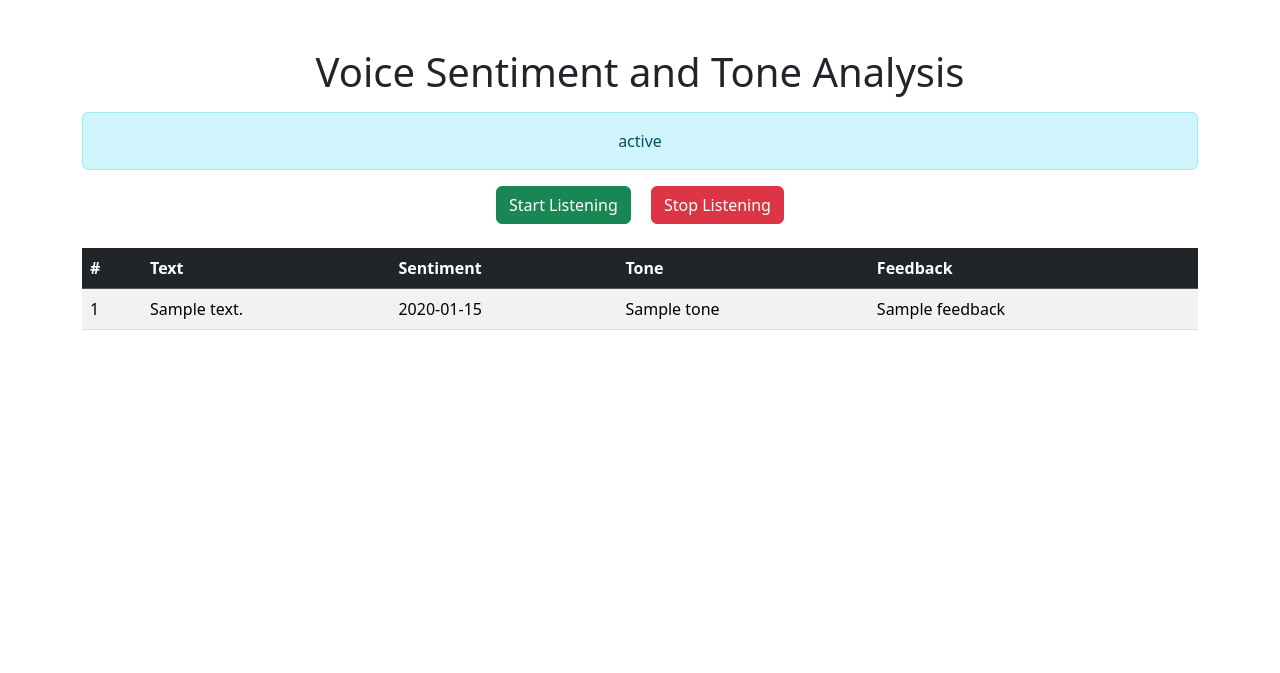
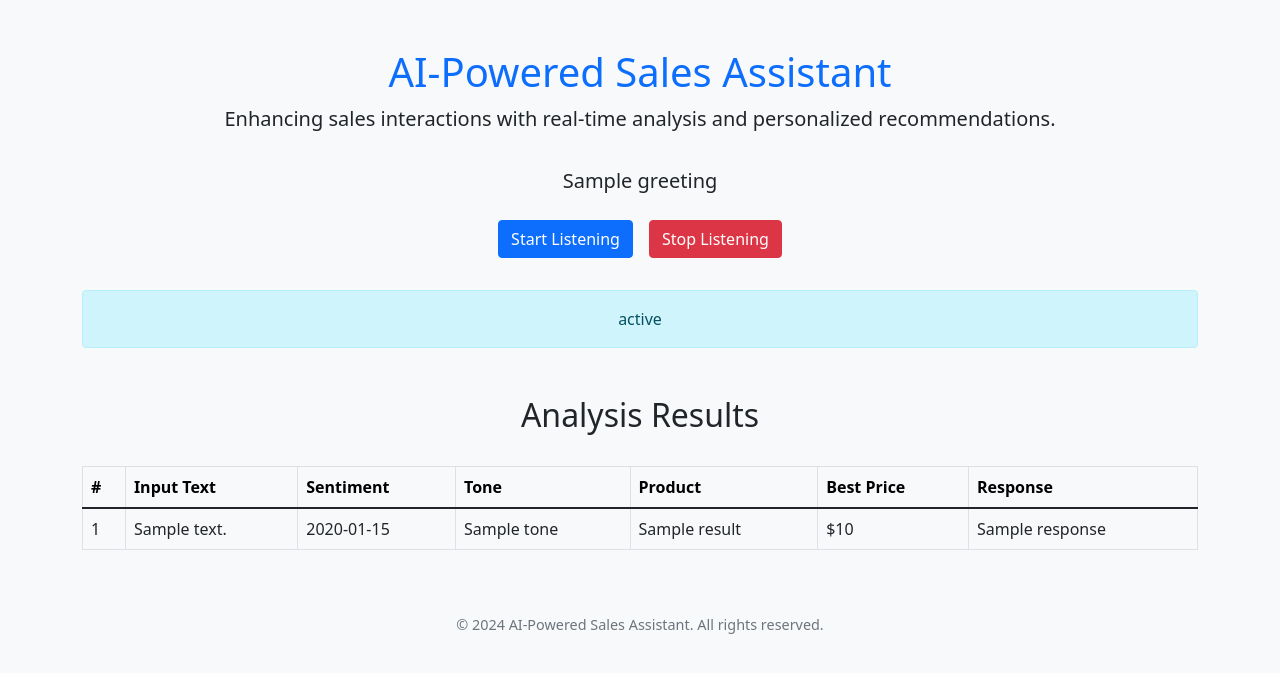
Before and after one commit to 1samSAM/AI-Powered-Sales-Assistant, a Flask app: template templates/index.html in a window 1280 px wide. Shown: the top 673 px of the page. Run offline with Flask 3, Linux system fonts and the light colour scheme; the template is opened without the code that fills it: most values are stand-ins (such as "Sample title", 1, 10 or a date in 2020); some libraries are stand-ins or nearby versions.

Commit message:
model with sentiment and tone , with provide the best price

```diff
--- a/app.py
+++ b/app.py
@@ -7,9 +7,11 @@ from transformers import pipeline
 import speech_recognition as sr
 import sqlite3
 import json
+import re
+from rapidfuzz import fuzz, process
 
 # Step 1: Environment and Dependencies Setup
-# Constants for Google Sheets API
+# Google Sheets API Constants
 SCOPES = [
     "https://www.googleapis.com/auth/spreadsheets",
     "https://www.googleapis.com/auth/drive",
@@ -25,103 +27,136 @@ client = gspread.authorize(credentials)
 # Access Google Sheet
 sheet = client.open("my project").sheet1
 
-# Flask app
+# Flask app initialization
 app = Flask(__name__)
 socketio = SocketIO(app)
 
-# Initialize NLP Pipelines
+# NLP Pipelines
 sentiment_analyzer = pipeline("sentiment-analysis", model="distilbert-base-uncased-finetuned-sst-2-english")
 tone_analyzer = pipeline("text-classification", model="j-hartmann/emotion-english-distilroberta-base")
-'''
-# Database setup
-def init_crm_database():
-    connection = sqlite3.connect("crm.db")
-    cursor = connection.cursor()
-    cursor.execute("""
-        CREATE TABLE IF NOT EXISTS products (
-            id INTEGER PRIMARY KEY,
-            name TEXT,
-            category TEXT,
-            start_price REAL,
-            price_limit REAL,
-            availability TEXT
-        )
-    """)
+ner_pipeline = pipeline("ner", model="dbmdz/bert-large-cased-finetuned-conll03-english")
 
-    cursor.execute("DELETE FROM products")  # Clear existing data
+# Global Variables
+is_listening = False
+greeting_message = "Hello! How can I assist you today? Please mention a product name to start."
+results = []
 
-    # Populate sample data
-    products = [
-        ("Laptop", "Electronics", 500, 450, "In Stock"),
-        ("Phone", "Electronics", 300, 250, "In Stock"),
-        ("Tablet", "Electronics", 200, 180, "Out of Stock"),
-        ("Smartwatch", "Accessories", 150, 130, "In Stock"),
-        ("Camera", "Electronics", 400, 350, "In Stock"),
-        ("Headphones", "Accessories", 100, 80, "In Stock"),
-        ("Speaker", "Electronics", 120, 100, "Out of Stock"),
-        ("Monitor", "Electronics", 250, 200, "In Stock"),
-        ("Keyboard", "Accessories", 50, 40, "In Stock"),
-        ("Mouse", "Accessories", 30, 25, "In Stock")
-    ]
-
-    cursor.executemany("INSERT INTO products (name, category, start_price, price_limit, availability) VALUES (?, ?, ?, ?, ?)", products)
-    connection.commit()
-    connection.close()
-
-# Assign values based on sentiment and tone
-def calculate_product_value(sentiment, tone, start_price, price_limit):
-    sentiment_value = {"POSITIVE": 0.8, "NEGATIVE": 0.5, "NEUTRAL": 0.6}
-    tone_value = {"joy": 0.9, "anger": 0.4, "neutral": 0.7, "sadness": 0.5}
-
-    sentiment_weight = sentiment_value.get(sentiment.upper(), 0.6)
-    tone_weight = tone_value.get(tone.lower(), 0.6)
-
-    # Calculate weighted price
-    weighted_value = start_price - (start_price - price_limit) * (1 - sentiment_weight * tone_weight)
-    return round(weighted_value, 2)
-'''
+# Step 2: Utility Functions
 
 
-# Global Variable for Transcription Thread Control
-is_listening = False
-results = []
+def fetch_product_by_name(product_name):
+    try:
+        # Connect to the database and fetch all product names
+        connection = sqlite3.connect("crm.db")
+        cursor = connection.cursor()
+        cursor.execute("SELECT name FROM products")
+        product_names = [row[0] for row in cursor.fetchall()]
+        connection.close()
 
-# Feedback logic
-def provide_feedback(sentiment, tone):
-    feedback = f"Feedback: Sentiment is {sentiment} with tone {tone}. "
-    if "negative" in sentiment.lower():
-        if "angry" in tone.lower():
-            feedback += "Consider calming the situation or rephrasing. Offer immediate resolution."
-        elif "sad" in tone.lower():
-            feedback += "Empathize with the customer and provide a reassuring response."
-        elif "fearful" in tone.lower():
-            feedback += "Address the concerns and reassure the customer with a detailed explanation."
+        # Perform fuzzy matching to find the closest product name
+        match = process.extractOne(product_name, product_names, scorer=fuzz.partial_ratio)
+
+        # Check if the match is above a threshold (e.g., 70% similarity)
+        if match and match[1] > 70:
+            matched_product_name = match[0]
+
+            # Fetch the complete product details for the matched product name
+            connection = sqlite3.connect("crm.db")
+            cursor = connection.cursor()
+            cursor.execute("SELECT * FROM products WHERE name = ?", (matched_product_name,))
+            product = cursor.fetchone()
+            connection.close()
+
+            print(f"Fuzzy match found: {matched_product_name} with confidence {match[1]}")
+            return product
         else:
-            feedback += "Address the customer's concerns promptly and offer assistance."
-    elif "positive" in sentiment.lower():
-        if "happy" in tone.lower():
-            feedback += "Buyer is engaged. Keep up the positive flow."
-        elif "excited" in tone.lower():
-            feedback += "Customer is thrilled. Consider suggesting additional products or upgrades."
-        elif "relaxed" in tone.lower():
-            feedback += "The customer is satisfied. Maintain a supportive tone."
-        else:
-            feedback += "Continue delivering excellent service to reinforce positive engagement."
-    elif "neutral" in sentiment.lower():
-        if "bored" in tone.lower():
-            feedback += "Reignite the customer's interest with engaging details or promotions."
-        elif "uncertain" in tone.lower():
-            feedback += "Clarify any doubts and provide additional information."
-        else:
-            feedback += "Maintain the current approach, ensuring clarity and support."
-    else:
-        feedback += "No specific advice for this combination. Continue monitoring the interaction."
-
-    print(feedback)
-    return feedback
+            print(f"No close match found for: {product_name}")
+            return None
+    except Exception as e:
+        print(f"Error during fuzzy product matching: {e}")
+        return None
 
 
-# Audio transcription
+def extract_product_name(text):
+    try:
+        # Extract entities using NER
+        entities = ner_pipeline(text)
+        for entity in entities:
+            if "product" in entity["entity"].lower():
+                product_name = entity["word"]
+
+                # Validate product name against the database
+                product = fetch_product_by_name(product_name)
+                if product:
+                    return product[1]  # Return the validated product name
+
+        # Fallback: Keyword matching for predefined products
+        predefined_products = ["laptop", "phone", "tablet", "camera", "Headphones", "Speaker", "Keyboard", "Mouse"]
+        for product_name in predefined_products:
+            if product_name in text.lower():
+                product = fetch_product_by_name(product_name)
+                if product:
+                    return product[1]
+
+    except Exception as e:
+        print(f"Error in extracting product name: {e}")
+
+    return None
+
+# Sentiment analysis
+def analyze_sentiment(text):
+    try:
+        result = sentiment_analyzer(text)[0]
+        return result["label"]
+    except Exception as e:
+        print(f"Error in sentiment analysis: {e}")
+        return "UNKNOWN"
+
+# Tone analysis
+def analyze_tone(text):
+    try:
+        result = tone_analyzer(text)[0]
+        return result["label"]
+    except Exception as e:
+        print(f"Error in tone analysis: {e}")
+        return "UNKNOWN"
+
+# Calculate the best price
+def calculate_best_price(sentiment, tone, start_price, price_limit):
+    sentiment_value = {"positive": 0.7, "neutral": 0.5, "negative": 0.3}
+    tone_value = {
+        "happy": 0.8,
+        "excited": 0.9,
+        "relaxed": 0.6,
+        "angry": 0.3,
+        "sad": 0.4,
+        "bored": 0.2,
+    }
+
+    sentiment_score = sentiment_value.get(sentiment.lower(), 0.5)
+    tone_score = tone_value.get(tone.lower(), 0.5)
+
+    # Combine scores to calculate a weighted price
+    weight = (sentiment_score + tone_score) / 2
+    best_price = start_price + (price_limit - start_price) * weight
+
+    # Ensure the best price is within the specified range
+    best_price = max(min(best_price, start_price), price_limit)
+    return best_price
+
+def save_to_google_sheets(text, sentiment, tone, product, best_price, response):
+    try:
+        # Ensure all values are converted to string for compatibility with Google Sheets
+        data = [str(text), str(sentiment), str(tone), str(product), str(best_price), str(response)]
+        sheet.append_row(data)
+        print(f"Saved to Google Sheets: {data}")
+    except Exception as e:
+        print(f"Error saving to Google Sheets: {e}")
+
+
+# Step 3: Core Functions
+
+# Transcribe and analyze user audio input
 def transcribe_audio():
     global is_listening
     recognizer = sr.Recognizer()
@@ -135,74 +170,69 @@ def transcribe_audio():
                 text = recognizer.recognize_google(audio_data, language="en-US")
                 print(f"Transcribed: {text}")
 
-                # Analyze sentiment and tone
-                sentiment = analyze_sentiment(text)
-                tone = analyze_tone(text)
+                 # Default values for variables
+                sentiment, tone, best_price = "UNKNOWN", "UNKNOWN", 0.0
 
-                # Provide feedback and store it in Google Sheets
-                feedback = provide_feedback(sentiment, tone)
-                save_to_google_sheets(text, sentiment, tone, feedback)
+                # Extract product name
+                product_name = extract_product_name(text)
+                if product_name:
+                    product = fetch_product_by_name(product_name)
+                else:
+                    product = None
 
-                 # Store result
-                results.append({"text": text, "sentiment": sentiment, "tone": tone, "feedback": feedback})
-                print(f"Processed: {text}, {sentiment}, {tone}, {feedback}")
+
+                # If product found, analyze and calculate the best price
+                if product:
+                    try:
+                        start_price = float(product[3])
+                        price_limit = float(product[4])
+                        sentiment = analyze_sentiment(text)
+                        tone = analyze_tone(text)
+
+                        if sentiment == "NEGATIVE" and tone == "sadness":
+                            additional_discount = 0.1  # Extra 10% discount
+                            adjusted_price = best_price - (best_price * additional_discount)
+                            best_price = max(adjusted_price, price_limit)  # Ensure it doesn't go below the price limit
+
+                        else:
+                            best_price = calculate_best_price(sentiment, tone, start_price, price_limit)
+
+                        response = (
+                            f"The product '{product[1]}' is available. Based on your sentiment ({sentiment}) "
+                            f"and tone ({tone}), the best price is ${best_price:.2f}."
+
+                        )
+                    except ValueError as ve:
+                        response = "There was an error with the price data. Please check the database."
+                        print(f"Error converting price to float: {ve}")
+
+                else:
+                    # Default response when no product is identified
+                    response = f"I couldn't identify any product related to '{text}'. Please mention a product name."
+
+
+                results.append(
+                    {
+                        "text": text,
+                        "sentiment": sentiment,
+                        "tone": tone,
+                        "product_name": product[1] if product else "None",
+                        "best_price": round(best_price, 2) if best_price else "N/A",
+                        "response": response,
+                    }
+                )
+                print(response)
+                # Save to Google Sheets and append results
+                save_to_google_sheets(text, sentiment, tone, product, best_price, response)
             except sr.UnknownValueError:
                 print("Could not understand the audio.")
+            except sr.WaitTimeoutError:
+                print("Listening timed out while waiting for phrase to start.")
             except Exception as e:
                 print(f"Error during transcription: {e}")
 
+# Step 4: Flask Routes
 
-            except sr.UnknownValueError:
-                print("Could not understand the audio.")
-                feedback = "Error: Could not understand the audio."
-                save_to_google_sheets("", "Error", "Error", feedback)
-            except sr.RequestError as e:
-                print(f"Request error: {e}")
-                feedback = f"Error: {e}"
-                save_to_google_sheets("", "Error", "Error", feedback)
-            except Exception as e:
-                print(f"An error occurred: {e}")
-                feedback = f"Error: {e}"
-                save_to_google_sheets("", "Error", "Error", feedback)
-
-
-# Sentiment analysis
-def analyze_sentiment(text):
-    try:
-        result = sentiment_analyzer(text)[0]
-        return result["label"]
-    except Exception as e:
-        print(f"Error in sentiment analysis: {e}")
-        return "UNKNOWN"
-
-
-# Tone analysis
-def analyze_tone(text):
-    try:
-        result = tone_analyzer(text)[0]
-        return result["label"]
-    except Exception as e:
-        print(f"Error in tone analysis: {e}")
-        return "UNKNOWN"
-
-
-# Save to Google Sheets
-def save_to_google_sheets(text, sentiment, tone, feedback):
-    try:
-        sheet.append_row([text, sentiment, tone, feedback])
-    except Exception as e:
-        print(f"Error saving to Google Sheets: {e}")
-
-'''# Fetch products from CRM database
-def fetch_products():
-    connection = sqlite3.connect("crm.db")
-    cursor = connection.cursor()
-    cursor.execute("SELECT * FROM products")
-    products = cursor.fetchall()
-    connection.close()
-    return products
-'''
-# Flask Routes
 @app.route("/", methods=["GET", "POST"])
 def index():
     global is_listening
@@ -211,12 +241,14 @@ def index():
             if not is_listening:
                 is_listening = True
                 Thread(target=transcribe_audio).start()
-                return render_template("index.html", results=results, status="Listening started")
-            return render_template("index.html", results=results, status="Already listening")
+                return render_template("index.html", results=results, status="Listening started", greeting=greeting_message)
+            return render_template("index.html", results=results, status="Already listening", greeting=greeting_message)
         elif "stop" in request.form:
             is_listening = False
             return render_template("index.html", results=results, status="Listening stopped")
 
     return render_template("index.html", results=results, status=None)
+
+# Run Flask app
 if __name__ == "__main__":
     socketio.run(app, host="0.0.0.0", port=5000)
--- a/templates/index.html
+++ b/templates/index.html
@@ -3,51 +3,93 @@
 <head>
     <meta charset="UTF-8">
     <meta name="viewport" content="width=device-width, initial-scale=1.0">
-    <title>Voice Sentiment and Tone Analysis</title>
-    <link href="https://cdn.jsdelivr.net/npm/bootstrap@5.3.0-alpha1/dist/css/bootstrap.min.css" rel="stylesheet">
+    <title>AI-Powered Sales Assistant</title>
+    <link rel="stylesheet" href="https://cdn.jsdelivr.net/npm/bootstrap@5.1.3/dist/css/bootstrap.min.css">
+    <style>
+        body {
+            background-color: #f8f9fa;
+        }
+        .header {
+            margin-bottom: 2rem;
+        }
+        .btn {
+            margin: 0.5rem;
+        }
+        .table-responsive {
+            margin-top: 2rem;
+        }
+        .alert {
+            margin-top: 1rem;
+        }
+        footer {
+            margin-top: 3rem;
+            text-align: center;
+            font-size: 0.9rem;
+            color: #6c757d;
+        }
+    </style>
 </head>
 <body>
     <div class="container mt-5">
-        <h1 class="text-center">Voice Sentiment and Tone Analysis</h1>
+        <header class="text-center header">
+            <h1 class="text-primary">AI-Powered Sales Assistant</h1>
+            <p class="lead">Enhancing sales interactions with real-time analysis and personalized recommendations.</p>
+        </header>
 
-        <!-- Status Display -->
+        <div class="text-center my-4">
+            <p class="fs-5">{{ greeting }}</p>
+            <form method="POST" class="d-flex justify-content-center">
+                <button type="submit" name="start" class="btn btn-primary">Start Listening</button>
+                <button type="submit" name="stop" class="btn btn-danger">Stop Listening</button>
+            </form>
+        </div>
+
         {% if status %}
-        <div class="alert alert-info text-center mt-3">{{ status }}</div>
+        <div class="alert alert-info text-center">{{ status }}</div>
         {% endif %}
 
-        <!-- Action Buttons -->
-        <form method="POST" class="text-center mb-4">
-            <button name="start" class="btn btn-success me-3">Start Listening</button>
-            <button name="stop" class="btn btn-danger">Stop Listening</button>
-        </form>
-
-        <!-- Results Table -->
+        <div class="mt-5">
+            <h2 class="text-center">Analysis Results</h2>
+            <div class="table-responsive">
                 {% if results %}
-        <table class="table table-striped">
-            <thead class="table-dark">
+                <table class="table table-bordered table-hover">
+                    <thead class="table-light">
                         <tr>
                             <th>#</th>
-                    <th>Text</th>
+                            <th>Input Text</th>
                             <th>Sentiment</th>
                             <th>Tone</th>
-                    <th>Feedback</th>
+                            <th>Product</th>
+                            <th>Best Price</th>
+                            <th>Response</th>
                         </tr>
                     </thead>
                     <tbody>
-                {% for item in results %}
+                        {% for result in results %}
                         <tr>
                             <td>{{ loop.index }}</td>
-                    <td>{{ item.text }}</td>
-                    <td>{{ item.sentiment }}</td>
-                    <td>{{ item.tone }}</td>
-                    <td>{{ item.feedback }}</td>
+                            <td>{{ result.text }}</td>
+                            <td>{{ result.sentiment }}</td>
+                            <td>{{ result.tone }}</td>
+                            <td>{{ result.product_name }}</td>
+                            <td>${{ result.best_price }}</td>
+                            <td>{{ result.response }}</td>
                         </tr>
                         {% endfor %}
                     </tbody>
                 </table>
                 {% else %}
-        <p class="text-center">No results available yet. Start listening to begin analysis.</p>
+                <p class="text-center">No results yet. Start listening to interact with the assistant.</p>
                 {% endif %}
             </div>
+        </div>
+    </div>
+
+    <footer>
+        <p>&copy; 2024 AI-Powered Sales Assistant. All rights reserved.</p>
+    </footer>
+
+    <script src="https://cdn.jsdelivr.net/npm/@popperjs/core@2.10.2/dist/umd/popper.min.js"></script>
+    <script src="https://cdn.jsdelivr.net/npm/bootstrap@5.1.3/dist/js/bootstrap.min.js"></script>
 </body>
 </html>
```
Also changed, not shown: creds.py (deleted, +0 -27 lines), crm_database_setup.py (added, +53 -0 lines), crm.db. Lines whose indentation alone changed are shown as unchanged.
